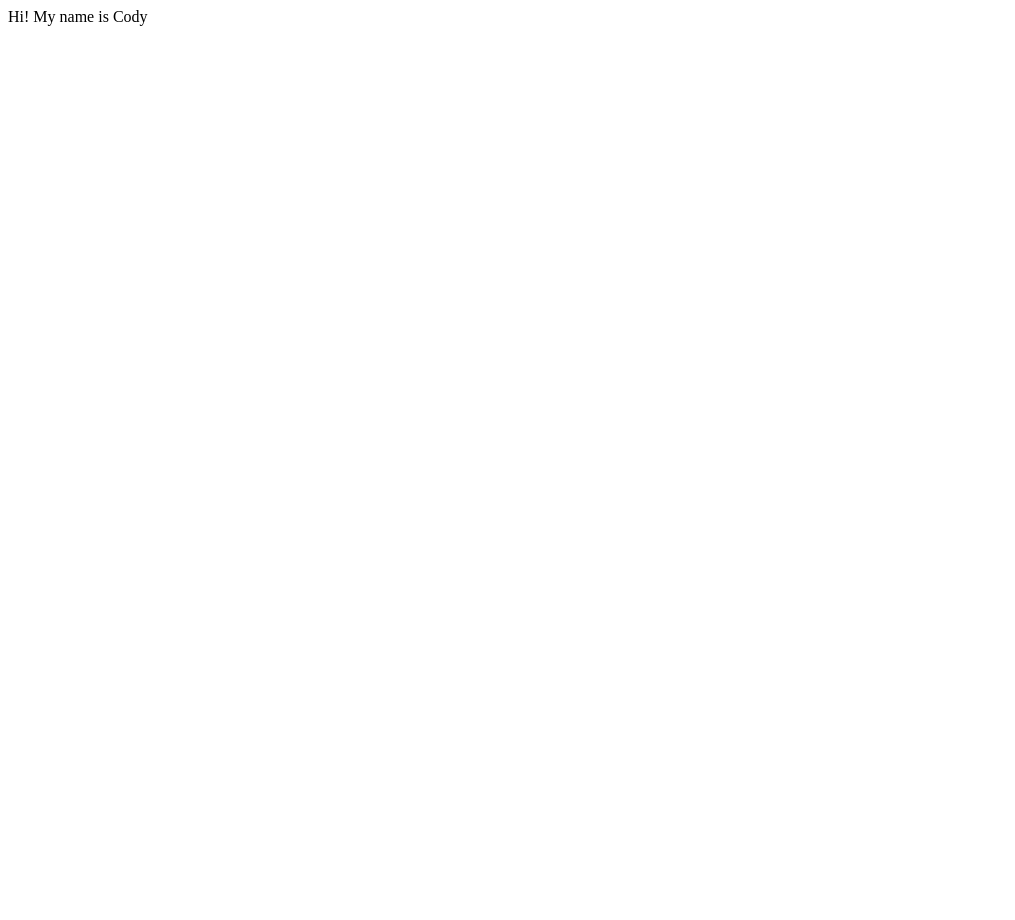
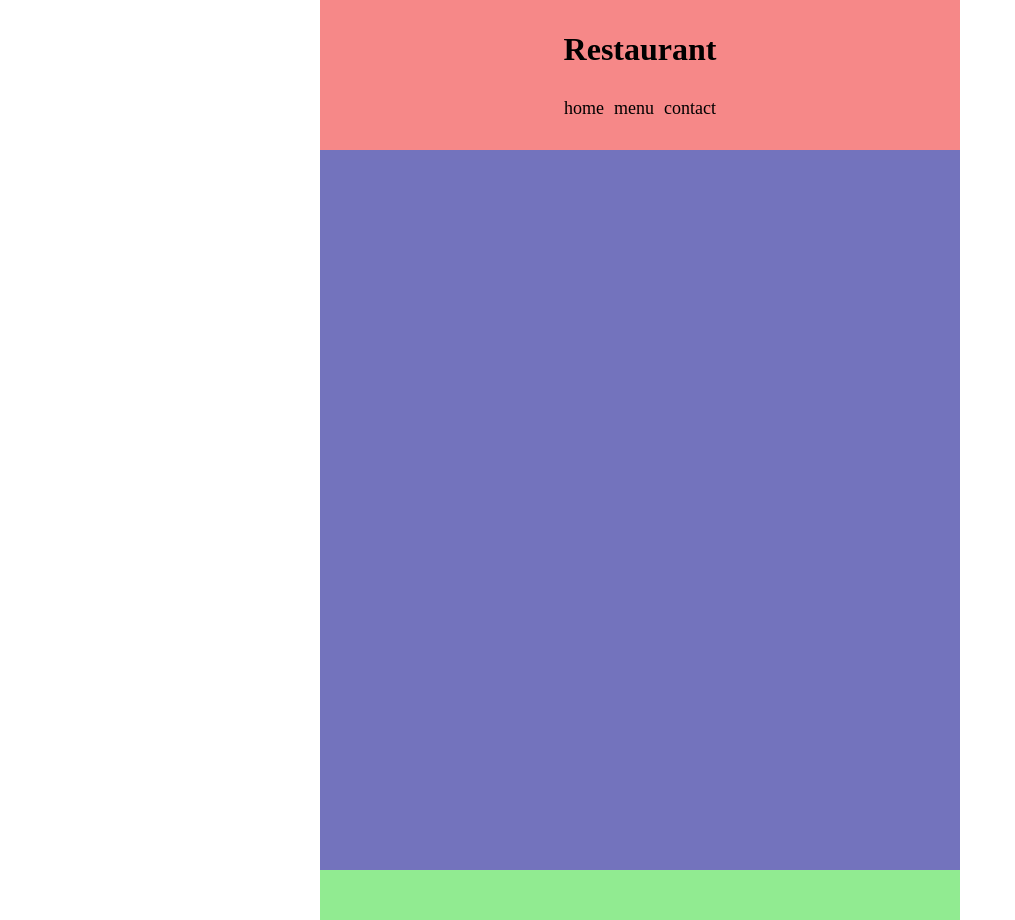
Before and after one commit to aaronjr/restaurant, a website built with webpack: page dist/index.html in a window 1280 px wide. Shown: the whole page, without its empty margins (0-1015 px from the left). Before the commit the page ends 800 px from the top, so only its background shows below. Built offline with nearby package versions, Linux system fonts and the light colour scheme.

Commit message:
create function in module to creare Nav bar.

```diff
--- /dev/null
+++ b/src/createElement.js
@@ -0,0 +1,6 @@
+export function createEle(tag, className = "", text = ""){
+    let element = document.createElement(tag)
+    element.className = className
+    element.textContent = text
+    return element
+}
--- a/src/index.js
+++ b/src/index.js
@@ -1,22 +1,12 @@
 import './style.css';
+import { build } from './load';
+
 // import Icon from './icon.png';
 // Add the image to our existing div.
 // const myIcon = new Image();
 // myIcon.src = Icon;
 
-import myName from './load';
-console.log(myName('Cody'))
 
 document.addEventListener('DOMContentLoaded', () => {
-    function component() {
-        const element = document.createElement('div');
-
-        // use your function!
-        element.textContent = myName('Cody');
-        return element;
-      }
-
-      const body = document.querySelector('body')
-      body.appendChild(component())
-      console.log(body)
+    build()
 })
--- a/src/load.js
+++ b/src/load.js
@@ -1,3 +1,51 @@
-const myName = (name) => 'Hi! My name is ' + name;
+import { createEle } from './createElement';
 
-export default myName;
+const toCreate = [
+    ["nav", "nav"],
+    ["div", "content"],
+    ["footer", "footer"],
+]
+
+const forNav = [
+    ["h1", 'logo', "Restaurant"],
+    ["ul", 'nav-list'],
+]
+
+const navList = [
+    ['li', 'list-item', 'home'],
+    ['li', 'list-item', 'menu'],
+    ['li', 'list-item', 'contact']
+]
+
+export function build (){
+    const container = document.querySelector('.container')
+
+    // create 3 main sections
+    for(let element in toCreate){
+        container.appendChild(
+            createEle(
+                toCreate[element][0],
+                toCreate[element][1],
+                toCreate[element][2]))
+    }
+
+    // create nav with logo and list
+    const nav = document.querySelector('.nav')
+    for(let element in forNav){
+        nav.appendChild(
+            createEle(
+                forNav[element][0],
+                forNav[element][1],
+                forNav[element][2]))
+    }
+
+    // fill list
+    const list =  document.querySelector('.nav-list')
+    for(let element in navList){
+        list.appendChild(
+            createEle(
+                navList[element][0],
+                navList[element][1],
+                navList[element][2]))
+    }
+}
--- a/src/style.css
+++ b/src/style.css
@@ -1,3 +1,59 @@
+*{
+  margin: 0;
+  padding: 0;
+}
+
 body{
+  min-height: 100vh;
+  width: 100vw;
+  display: flex;
+  justify-content: center;
+}
 
-  }
+.container{
+  width: 80vh;
+  height: 100%;
+}
+
+nav{
+  background-color:rgb(246, 136, 136);
+  height: 150px;
+  width:100%;
+  display: flex;
+  flex-direction: column;
+  justify-content:center;
+  align-content: center;
+}
+nav ul{
+  justify-self: flex-end;
+  display: flex;
+  justify-content: center;
+  align-content: start;
+  gap:10px;
+  margin-top: 30px;
+}
+
+li, h1{
+  align-self: center;
+  list-style: none;
+}
+
+li{
+  font-size: large;
+}
+
+h1{
+  font-size: xx-large;
+}
+
+.content{
+  background-color:rgb(115, 115, 189);
+  height: 90vh;
+  width:100%;
+}
+
+footer{
+  background-color:rgb(145, 235, 145);
+  height: 50px;
+  width:100%;
+}
```
Also changed, not shown: dist/bundle.js, dist/index.html.
